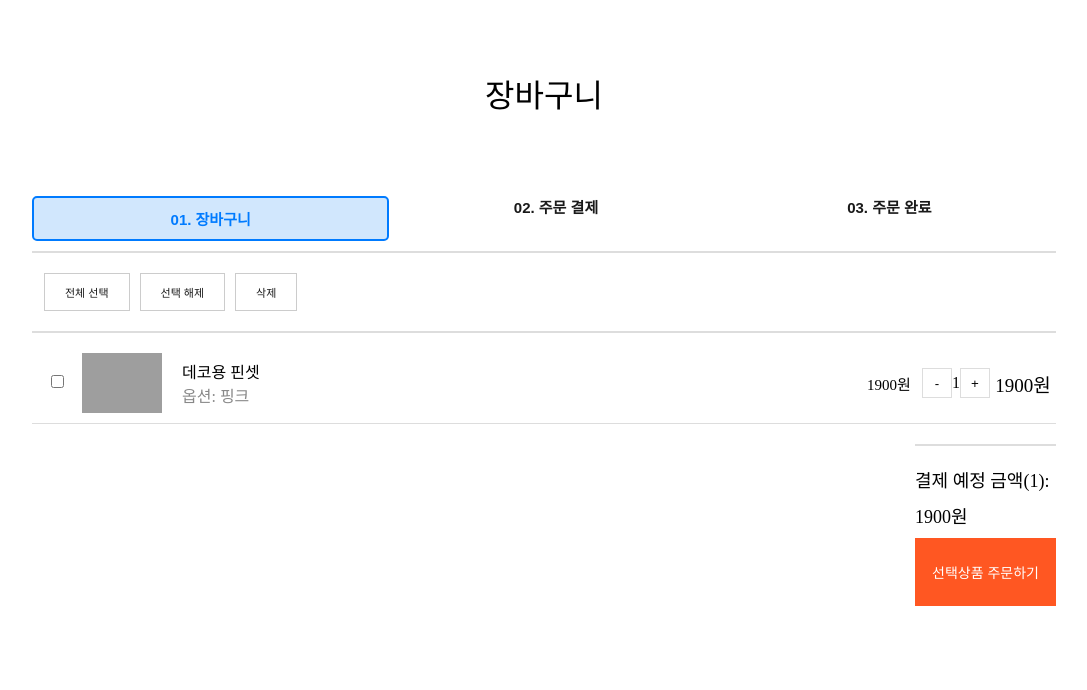
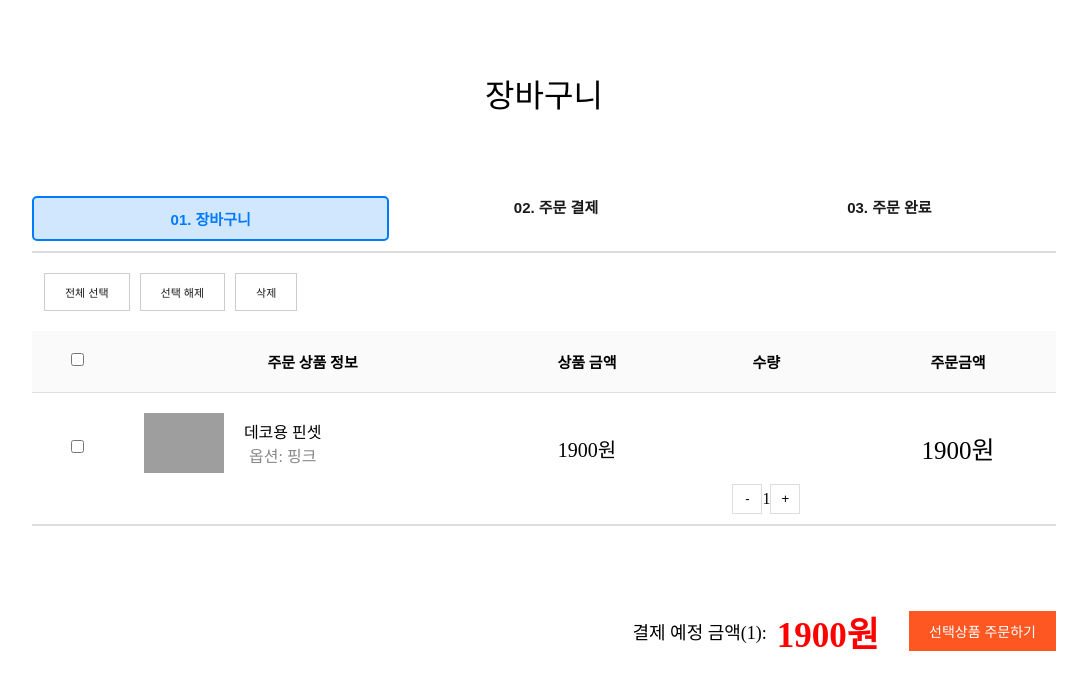
Before and after one commit to Chaerini/Moble_Goods, a React (Create React App) app in the folder client/: page /Cart in a window 1280 px wide. Shown: the top 690 px of the page, without its empty margins (96-1183 px from the left). Built offline with nearby package versions, Linux system fonts and the light colour scheme; grey boxes are pictures that could not be loaded.

Commit message:
카트 디자인수정

```diff
--- a/client/src/pages/cart/Cart.css
+++ b/client/src/pages/cart/Cart.css
@@ -21,7 +21,6 @@
   font-size: 15px;
   font-family: YoonGothicPro740, dotum, 돋움, Arial, "sans-serif";
   text-rendering: auto !important;
-
 }
 
 .step {
@@ -44,7 +43,6 @@
   margin-bottom: 20px;
   padding: 0 12px;
   line-height: 32px;
-
 }
 
 .cart-controls button {
@@ -63,16 +61,19 @@
 }
 
 .cart-items {
-  border-top: 2px solid #ddd;
-  padding-top: 10px;
+  width: 100%;
+  border-collapse: collapse;
 }
 
-.cart-item {
-  display: flex;
-  justify-content: space-between;
-  align-items: center;
-  padding: 10px 0;
+.cart-items th, .cart-items td {
+  padding: 20px;
+  text-align: center;
+}
+
+.cart-items-menu {
+  font-size: 15px;
   border-bottom: 1px solid #ddd;
+  background-color: #fafafa;
 }
 
 .cart-item-checkbox {
@@ -83,7 +84,6 @@
 .cart-item-info {
   display: flex;
   align-items: center;
-  flex: 1;
 }
 
 .cart-item-info img {
@@ -107,18 +107,15 @@
 .cart-item-quantity {
   display: flex;
   align-items: center;
-  flex: 0 0 200px;
-  text-align: center;
+  justify-content: center;
+  transform: translateY(30px);
 }
 
 .cart-item-price {
-  flex: 1;
-  font-size: 15px;
-
+  font-size: 20px;
 }
 .cart-item-total {
-  flex: 1;
-  font-size: 19px;
+  font-size: 25px;
 }
 
 .quantity-controls {
@@ -140,28 +137,40 @@
 
 .cart-summary {
   display: flex;
-  flex-direction: column;
-  justify-content: space-between;
+  justify-content: flex-end;
+  align-items: center;
   margin-top: 20px;
   padding-top: 10px;
   border-top: 2px solid #ddd;
-  margin-left: auto;
-  width: fit-content;
+  width: 100%;
   font-size: 18px;
 }
 
+.cart-summary-info {
+  display: flex;
+  align-items: center;
+  margin-right: 20px;
+}
+
+.cart-summary-info span {
+  margin-right: 10px;
+}
+
+.cart-summary-info h1 {
+  font-size: 35px;
+  font-weight: bold;
+  color: red;
+
+}
+
 .cart-summary button {
-  padding: 24px 17px;
+  padding: 10px 20px;
   background-color: #ff5722;
   color: #fff;
   border: none;
   cursor: pointer;
   font-size: 14px;
 }
-.cart-summary span,
-.cart-summary button {
-  margin-top: 10px; /* Add space between elements */
-}
 
 .cart-summary button:hover {
   background-color: #e64a19;
--- a/client/src/pages/cart/Cart.jsx
+++ b/client/src/pages/cart/Cart.jsx
@@ -1,11 +1,21 @@
-import React, { useContext } from 'react';
+import React, { useContext, useState } from 'react';
 import { useNavigate } from 'react-router-dom';
 import { CartContext } from './CartItems';
 import './Cart.css';
 
 function Cart() {
-  const { cartItems } = useContext(CartContext);
+  const { cartItems, setCartItems } = useContext(CartContext);
   const navigate = useNavigate();
+  const [selectAll, setSelectAll] = useState(false);
+
+  const handleSelectAll = () => {
+    setSelectAll(!selectAll);
+    setCartItems(cartItems.map(item => ({ ...item, selected: !selectAll })));
+  };
+
+  const handleSelectItem = (id) => {
+    setCartItems(cartItems.map(item => item.id === id ? { ...item, selected: !item.selected } : item));
+  };
 
   const handleOrderClick = () => {
     navigate('/order');
@@ -20,40 +30,69 @@ function Cart() {
         <div className="step">03. 주문 완료</div>
       </div>
       <div className="cart-controls">
-        <button>전체 선택</button>
+        <button onClick={handleSelectAll}>전체 선택</button>
         <button>선택 해제</button>
         <button>삭제</button>
       </div>
-      <div className="cart-items">
+      <table className="cart-items">
+        <thead>
+          <tr className='cart-items-menu'>
+            <th>
+              <div className="checkbox">
+                <input
+                  type="checkbox"
+                  name="webCartList-select-all"
+                  value="true"
+                  checked={selectAll}
+                  onChange={handleSelectAll}
+                />
+                <label htmlFor="webCartList-select-all" style={{ zIndex: 4 }}></label>
+              </div>
+            </th>
+            <th>주문 상품 정보</th>
+            <th>상품 금액</th>
+            <th>수량</th>
+            <th>주문금액</th>
+          </tr>
+        </thead>
+        <tbody>
           {cartItems.map((item) => (
-          <div className="cart-item" key={item.id}>
-            <div className="cart-item-checkbox">
-              <input type="checkbox" />
+            <tr className="cart-item" key={item.id}>
+              <td className="cart-item-checkbox">
+                <div className="checkbox">
+                  <input
+                    type="checkbox"
+                    checked={item.selected || false}
+                    onChange={() => handleSelectItem(item.id)}
+                  />
+                  <label htmlFor={`cart-item-${item.id}`} style={{ zIndex: 4 }}></label>
                 </div>
-            <div className="cart-item-info">
+              </td>
+              <td className="cart-item-info">
                 <img src={item.image} alt={item.name} />
                 <div className="cart-item-details">
                   <span className="cart-item-name">{item.name}</span>
                   <span className="cart-item-option">옵션: {item.option}</span>
                 </div>
-            </div>
-            <div className="cart-item-quantity">
-              <span className="cart-item-price">{item.price}원</span>
+              </td>
+              <td className="cart-item-price">{item.price}원</td>
+              <td className="cart-item-quantity">
                 <div className="quantity-controls">
                   <button>-</button>
                   <span>{item.quantity}</span>
                   <button>+</button>
                 </div>
-              <span className="cart-item-total">{item.price * item.quantity}원</span>
+              </td>
+              <td className="cart-item-total">{item.price * item.quantity}원</td>
+            </tr>
+          ))}
+        </tbody>
+      </table>
+      <div className="cart-summary">
+        <div className="cart-summary-info">
+          <span>결제 예정 금액({cartItems.length}): </span>
+          <span><h1>{cartItems.reduce((total, item) => total + item.price * item.quantity, 0)}원</h1></span>
         </div>
-          </div>
-        ))}
-      </div>
-      <div className="cart-summary">
-        <span>결제 예정 금액({cartItems.length}): </span>
-        <span>
-          {cartItems.reduce((total, item) => total + item.price * item.quantity, 0)}원
-        </span>
         <button onClick={handleOrderClick}>선택상품 주문하기</button>
       </div>
     </div>
```
Lines whose indentation alone changed are shown as unchanged.
